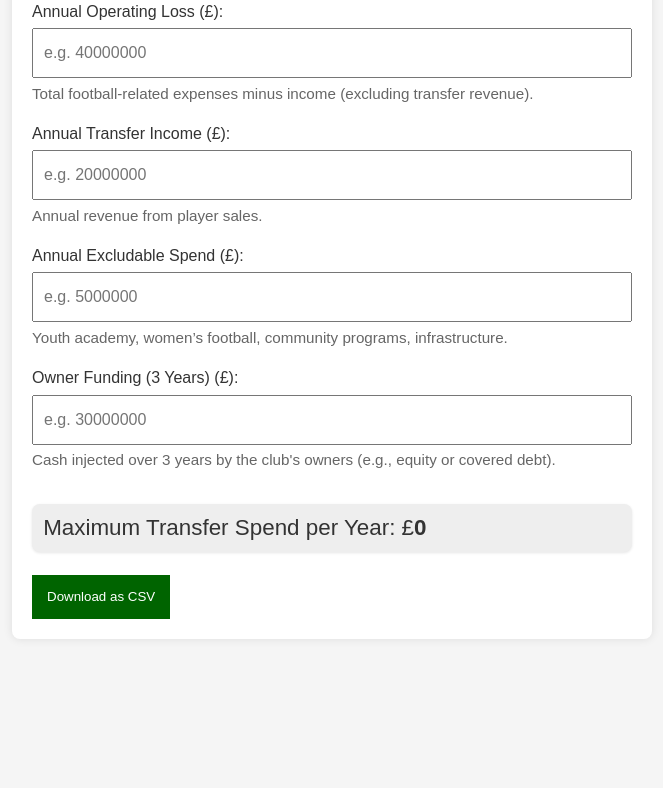
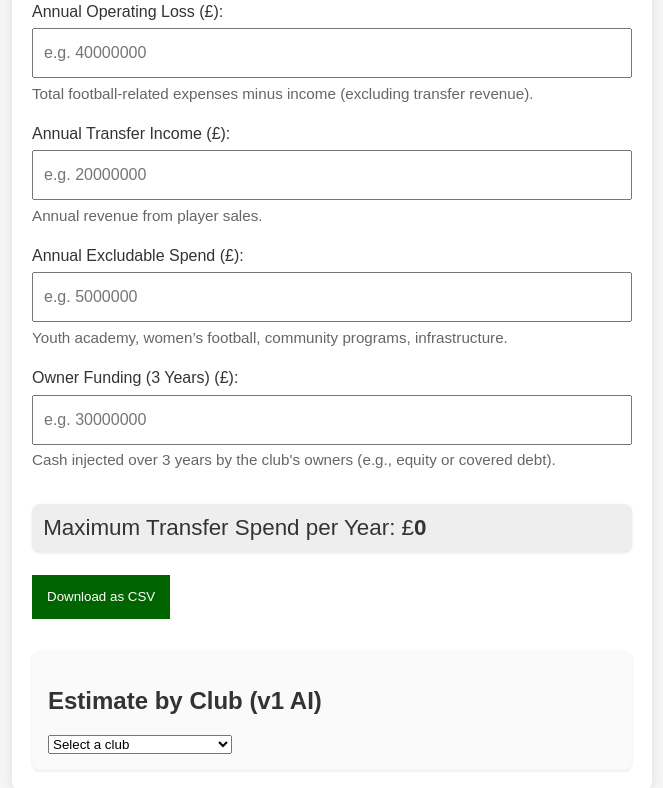
Before and after one commit to pawa80/psr-calculator, a plain HTML site: page index.html in a window 1280 px wide. Shown: the part 176-964 px from the top of the page, without its empty margins (308-971 px from the left). Before the commit the page ends 855 px from the top, so only its background shows below. Drawn offline with Linux system fonts and the light colour scheme.

Commit message:
Add Premier League club estimator section

```diff
--- a/index.html
+++ b/index.html
@@ -30,6 +30,14 @@
         </form>
         <div id="result">Maximum Transfer Spend per Year: £<span id="maxSpend">0</span></div>
         <button onclick="downloadCSV()">Download as CSV</button>
+
+        <div class="club-estimator">
+            <h2>Estimate by Club (v1 AI)</h2>
+            <select id="clubSelect">
+                <option value="">Select a club</option>
+            </select>
+            <div id="clubInfo"></div>
+        </div>
     </div>
     <script src="script.js"></script>
 </body>
--- a/script.js
+++ b/script.js
@@ -1,6 +1,29 @@
 function getRawNumber(el) {
     return parseFloat(el.value.replace(/,/g, "")) || 0;
 }
+
+const clubEstimates = {
+    "Arsenal": { "Operating Loss": "£36m", "Transfer Income": "£74m", "Excludables": "£15m", "Owner Funding": "£55m" },
+    "Aston Villa": { "Operating Loss": "£27m", "Transfer Income": "£57m", "Excludables": "£14m", "Owner Funding": "£22m" },
+    "Bournemouth": { "Operating Loss": "£22m", "Transfer Income": "£97m", "Excludables": "£13m", "Owner Funding": "£102m" },
+    "Brentford": { "Operating Loss": "£44m", "Transfer Income": "£15m", "Excludables": "£12m", "Owner Funding": "£110m" },
+    "Brighton & Hove Albion": { "Operating Loss": "£26m", "Transfer Income": "£15m", "Excludables": "£9m", "Owner Funding": "£148m" },
+    "Burnley": { "Operating Loss": "£28m", "Transfer Income": "£74m", "Excludables": "£13m", "Owner Funding": "£9m" },
+    "Chelsea": { "Operating Loss": "£46m", "Transfer Income": "£8m", "Excludables": "£2m", "Owner Funding": "£146m" },
+    "Crystal Palace": { "Operating Loss": "£29m", "Transfer Income": "£90m", "Excludables": "£5m", "Owner Funding": "£37m" },
+    "Everton": { "Operating Loss": "£77m", "Transfer Income": "£98m", "Excludables": "£13m", "Owner Funding": "£44m" },
+    "Fulham": { "Operating Loss": "£37m", "Transfer Income": "£99m", "Excludables": "£14m", "Owner Funding": "£46m" },
+    "Leeds United": { "Operating Loss": "£31m", "Transfer Income": "£69m", "Excludables": "£13m", "Owner Funding": "£139m" },
+    "Liverpool": { "Operating Loss": "£16m", "Transfer Income": "£100m", "Excludables": "£14m", "Owner Funding": "£83m" },
+    "Manchester City": { "Operating Loss": "£44m", "Transfer Income": "£71m", "Excludables": "£6m", "Owner Funding": "£146m" },
+    "Manchester United": { "Operating Loss": "£54m", "Transfer Income": "£78m", "Excludables": "£11m", "Owner Funding": "£133m" },
+    "Newcastle United": { "Operating Loss": "£46m", "Transfer Income": "£21m", "Excludables": "£3m", "Owner Funding": "£56m" },
+    "Nottingham Forest": { "Operating Loss": "£89m", "Transfer Income": "£94m", "Excludables": "£2m", "Owner Funding": "£115m" },
+    "Sheffield United": { "Operating Loss": "£39m", "Transfer Income": "£46m", "Excludables": "£6m", "Owner Funding": "£85m" },
+    "Tottenham Hotspur": { "Operating Loss": "£13m", "Transfer Income": "£53m", "Excludables": "£10m", "Owner Funding": "£109m" },
+    "West Ham United": { "Operating Loss": "£12m", "Transfer Income": "£96m", "Excludables": "£13m", "Owner Funding": "£97m" },
+    "Wolverhampton Wanderers": { "Operating Loss": "£88m", "Transfer Income": "£59m", "Excludables": "£7m", "Owner Funding": "£80m" }
+};
 
 function calculateMaxSpend() {
     const opInput = document.getElementById("operatingLoss");
@@ -69,3 +92,33 @@ function downloadCSV() {
     link.download = "psr_transfer_spend.csv";
     link.click();
 }
+
+function populateClubSelect() {
+    const select = document.getElementById("clubSelect");
+    Object.keys(clubEstimates).forEach(club => {
+        const opt = document.createElement("option");
+        opt.value = club;
+        opt.textContent = club;
+        select.appendChild(opt);
+    });
+}
+
+function updateClubInfo() {
+    const club = document.getElementById("clubSelect").value;
+    const infoDiv = document.getElementById("clubInfo");
+    if (!club) {
+        infoDiv.innerHTML = "";
+        return;
+    }
+    const data = clubEstimates[club];
+    infoDiv.innerHTML =
+        `<p><strong>Operating Loss:</strong> ${data["Operating Loss"]}</p>` +
+        `<p><strong>Transfer Income:</strong> ${data["Transfer Income"]}</p>` +
+        `<p><strong>Excludables:</strong> ${data["Excludables"]}</p>` +
+        `<p><strong>Owner Funding:</strong> ${data["Owner Funding"]}</p>`;
+}
+
+document.addEventListener("DOMContentLoaded", () => {
+    populateClubSelect();
+    document.getElementById("clubSelect").addEventListener("change", updateClubInfo);
+});
--- a/styles.css
+++ b/styles.css
@@ -66,6 +66,18 @@ button:hover {
     font-weight: 300;
 }
 
+.club-estimator {
+    margin-top: 2em;
+    background-color: #fafafa;
+    padding: 1em;
+    border-radius: 8px;
+    box-shadow: 0 1px 3px rgba(0, 0, 0, 0.1);
+}
+
+#clubInfo p {
+    margin: 0.3em 0;
+}
+
 @media (max-width: 400px) {
     body {
         font-size: 17px;
```
